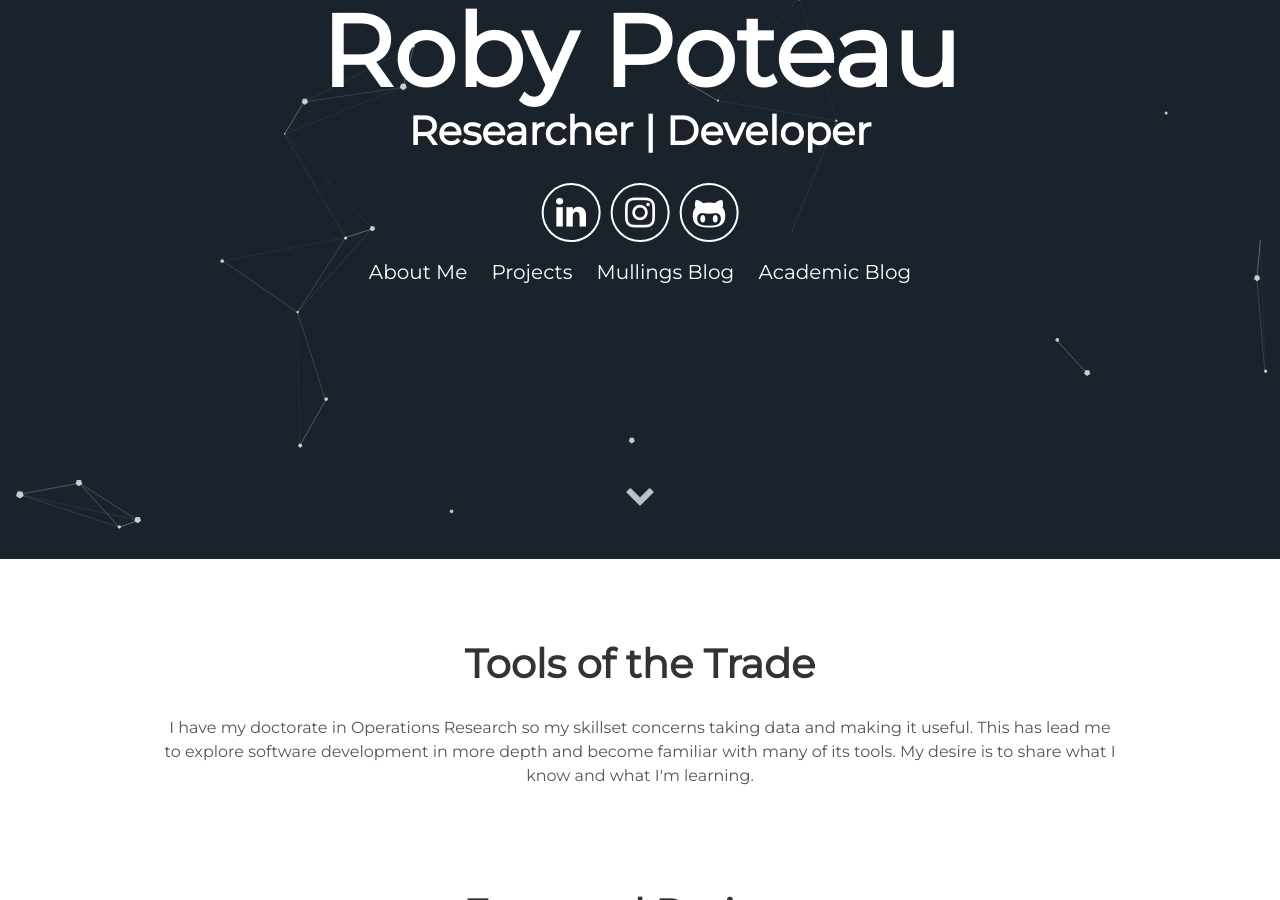
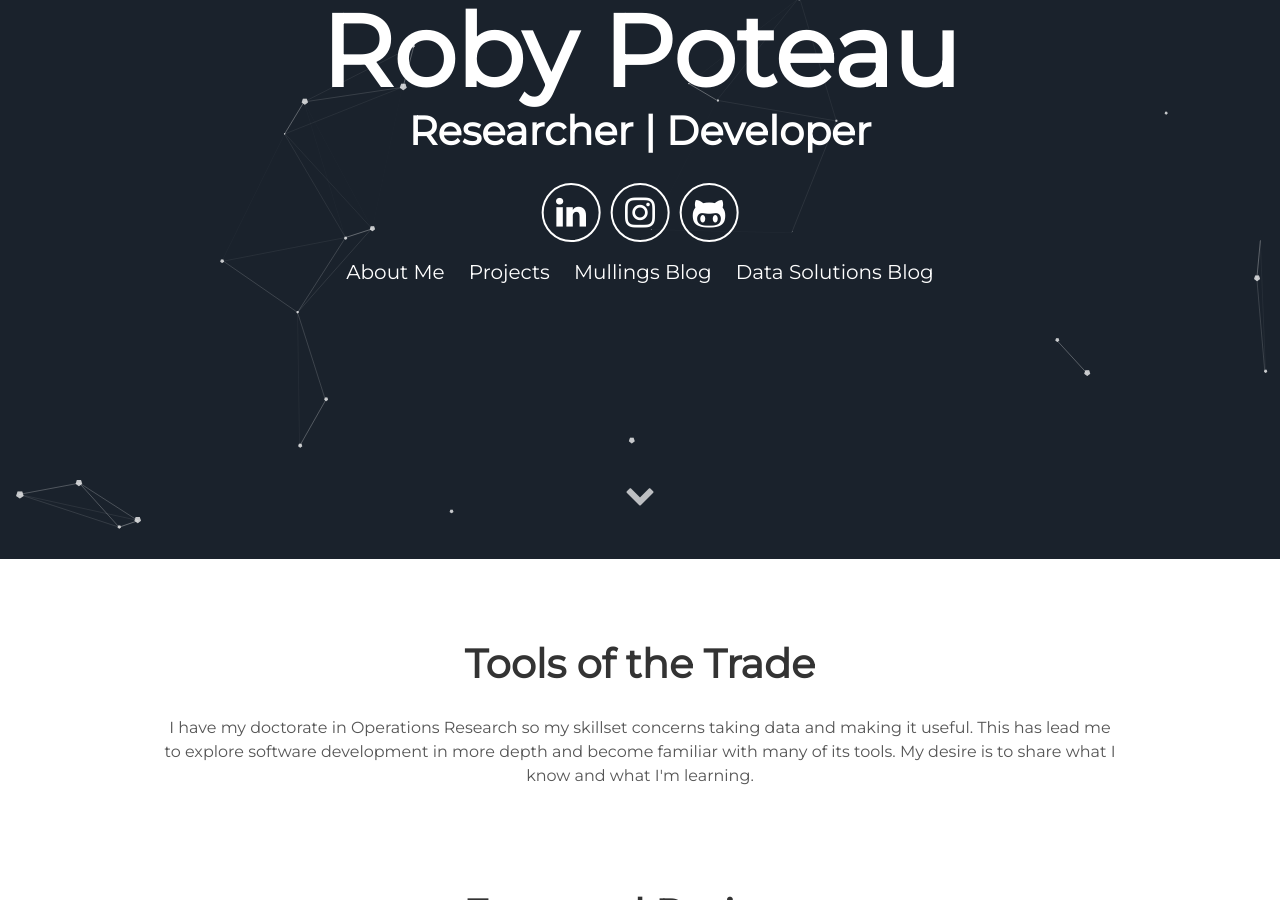
Before and after one commit to robypoteau/robypoteau.github.io, a Jekyll site: the page built from index.html, in a window 1280 px wide and 900 px high, scrolled down 341 px. Built offline with Jekyll 4.4.1, drawn with Linux system fonts in a browser that asks for light colours.

Commit message:
Add makefile

```diff
--- a/_includes/header.html
+++ b/_includes/header.html
@@ -13,8 +13,8 @@
       <div class="header-links">
         <a class="link" href="#about" data-scroll>About Me</a>
         <a class="link" href="#projects" data-scroll>Projects</a>
-        <a class="link" href="https://www.robopoto.com/personal-blog">Mullings Blog</a>
-        <a class="link" href="https://www.robopoto.com/academic-blog">Academic Blog</a>
+        <a class="link" href="https://mullings.robopoto.com/personal-blog">Mullings Blog</a>
+        <a class="link" href="https://www.robopoto.com/academic-blog">Data Solutions Blog</a>
         <!--<a class="link" href="" data-scroll>Podcast</a>-->
       </div>
   </div>
```
Also changed, not shown: 2 other files.
